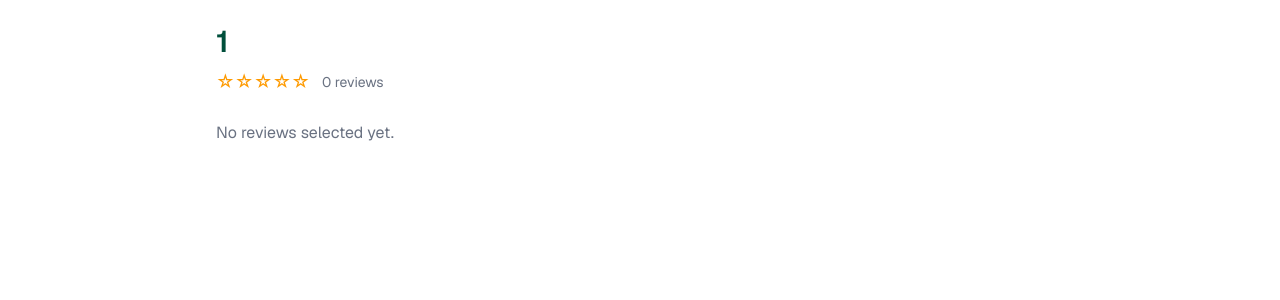
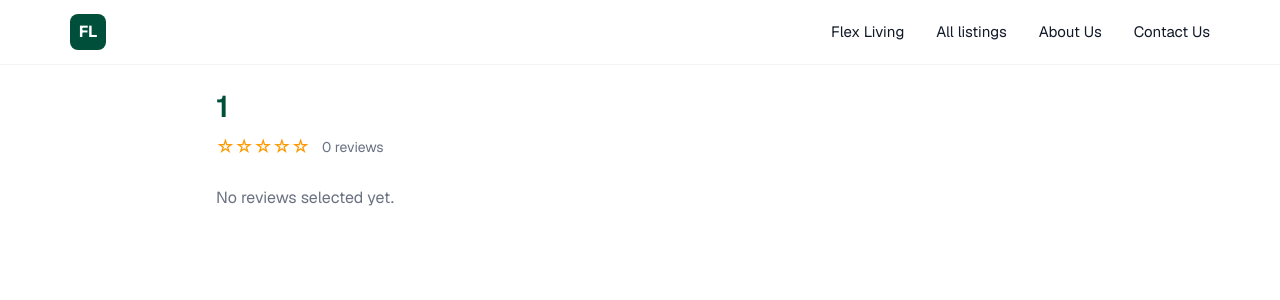
Before and after one commit to manish257/theflex_assessment, a Next.js app: page /listing/1 in a window 1280 px wide. Shown: the top 300 px of the page. Built offline with nearby package versions, Linux system fonts and the light colour scheme.

Commit message:
navbar added

```diff
--- a/src/app/listing/[slug]/page.tsx
+++ b/src/app/listing/[slug]/page.tsx
@@ -31,6 +31,24 @@ export default async function ListingPage({ params }: { params: Promise<{ slug:
   const stars5 = avg10 != null ? Math.round((avg10 / 10) * 5) : 0;
 
   return (
+    <>
+      {/* Navbar */}
+      <header className="sticky top-0 z-40 bg-white/80 backdrop-blur border-b border-gray-100">
+        <div className="max-w-[1180px] mx-auto px-5 h-16 flex items-center justify-between">
+          <div className="flex items-center gap-2">
+            <div className="w-9 h-9 rounded-lg bg-emerald-900 grid place-items-center text-white font-bold">FL</div>
+            <span className="sr-only">Flex Living</span>
+          </div>
+          <nav className="hidden md:flex items-center gap-8 text-[15px]">
+            <a className="hover:opacity-80" href="#">Flex Living</a>
+            <a className="hover:opacity-80" href="#">All listings</a>
+            <a className="hover:opacity-80" href="#">About Us</a>
+            <a className="hover:opacity-80" href="#">Contact Us</a>
+          </nav>
+        </div>
+      </header>
+
+      {/* Main content */}
       <div className="max-w-4xl mx-auto p-6">
         <header className="mb-6">
           <h1 className="text-3xl font-semibold text-emerald-900">{listingName}</h1>
@@ -57,5 +75,6 @@ export default async function ListingPage({ params }: { params: Promise<{ slug:
           </section>
         )}
       </div>
+    </>
   );
 }
```
Lines whose indentation alone changed are shown as unchanged.
